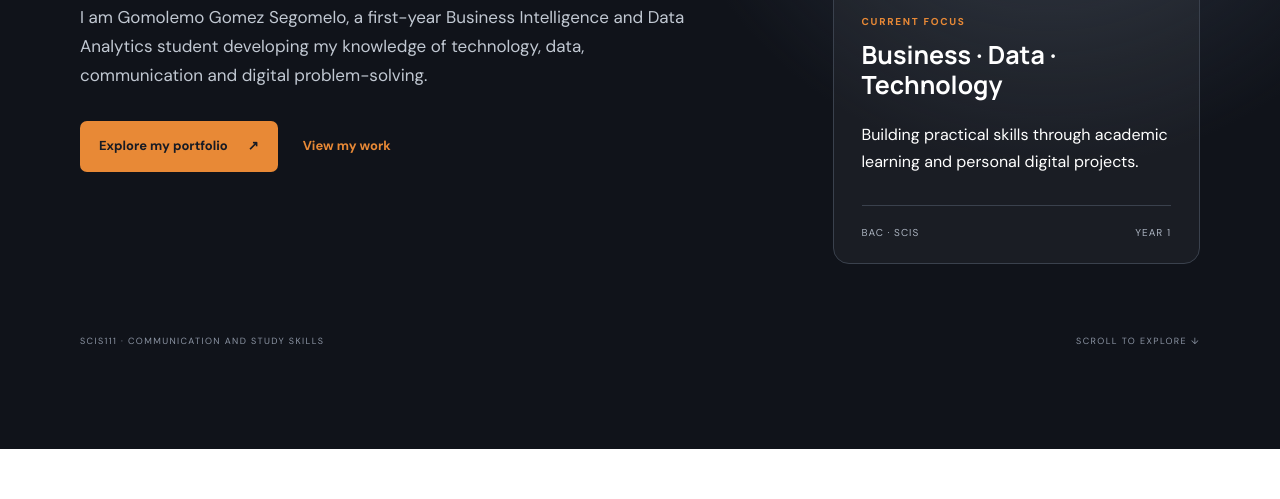
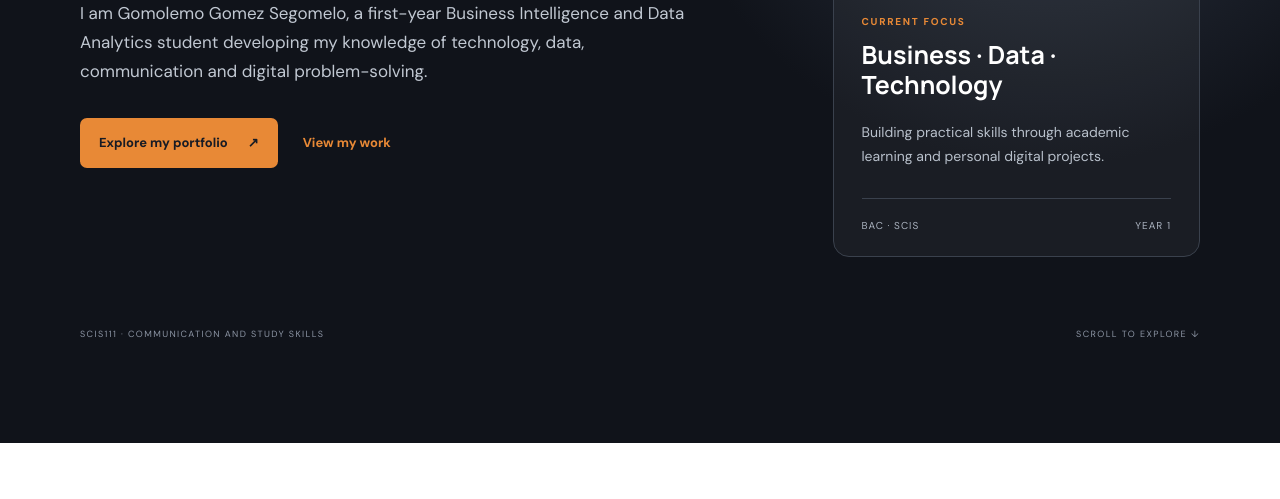
Before and after one commit to gomezdigital/Gomolemo-Personal-Portfolio-, a plain HTML site: page index.html in a window 1280 px wide. Shown: the part 601-1100 px from the top of the page. Drawn offline with Linux system fonts and the light colour scheme.

Commit message:
Fix hero portrait card text styling

```diff
--- a/style.css
+++ b/style.css
@@ -63,7 +63,7 @@ a { color: inherit; }
 .hero-portrait { display: block; width: 100%; max-height: 390px; aspect-ratio: 4 / 5; object-fit: cover; object-position: center 28%; border-radius: 10px; }
 .hero-card-copy { padding: 22px 14px 8px; }
 .hero-card h2 { font-size: 25px; }
-.hero-card > p:not(.card-label) { color: #b8c0cb; font-size: 14px; }
+.hero-card-copy > p:not(.card-label) { color: #b8c0cb; font-size: 14px; }
 .card-footer { display: flex; justify-content: space-between; margin-top: 30px; padding-top: 18px; border-top: 1px solid #3a414d; color: #aab2bf; font-size: 10px; letter-spacing: 1px; }
 .hero-bottom { display: flex; justify-content: space-between; margin-top: 70px; color: #8c95a4; font-size: 9px; letter-spacing: 1.4px; }
 .two-column { display: grid; grid-template-columns: .8fr 1.2fr; gap: 70px; }
```
